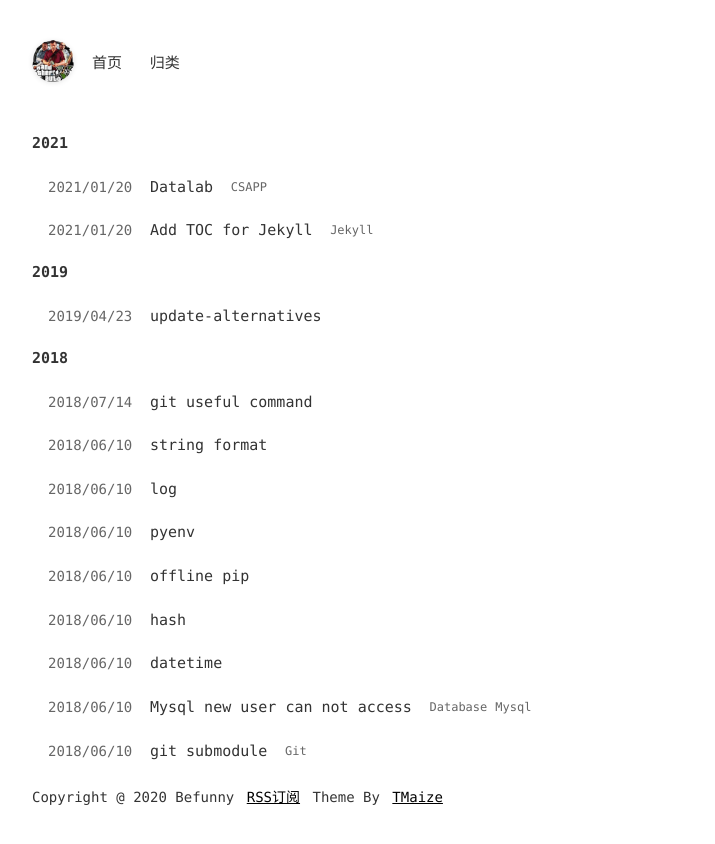
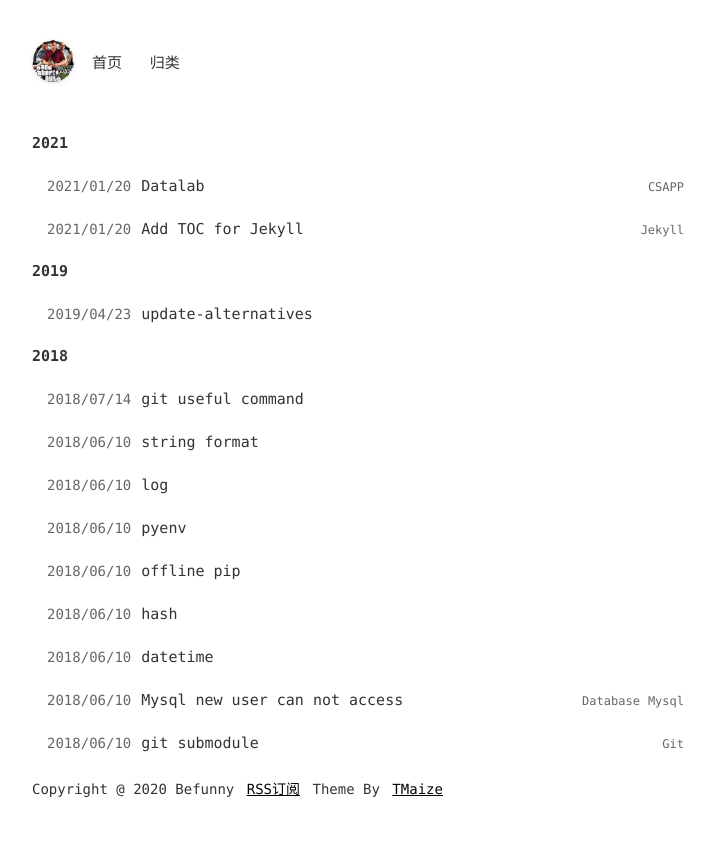
Before and after one commit to lln133208/lln133208.github.io, a Jekyll site: the page built from index.html, in a window 1280 px wide. Shown: the top 844 px of the page, without its empty margins (282-997 px from the left). Built offline with Jekyll 4.4.1, drawn with Linux system fonts in a browser that asks for light colours.

Commit message:
Refine UI

```diff
--- a/index.html
+++ b/index.html
@@ -14,10 +14,14 @@ title: 首页
     {%- endif %}
         <li>
           <span class="date">{{ post.date | date: "%Y/%m/%d" }}</span>
-          <a href="{{ site.baseurl | append: post.url }}" class="title hover-underline">{{ post.title }}</a>
-          {% for categorie in post.categories -%}
-          <a href="{{site.baseurl}}/pages/categories.html#{{ categorie }}" class="category hover-underline">{{ categorie }}</a>
-          {%- endfor %}
+          <div class="title">
+            <a href="{{ site.baseurl | append: post.url }}" class="hover-underline">{{ post.title }}</a>
+          </div>
+          <div class="categories">
+            {% for categorie in post.categories -%}
+            <a href="{{site.baseurl}}/pages/categories.html#{{ categorie }}" class="hover-underline">{{ categorie }}</a>
+            {%- endfor %}
+          </div>
         </li>
     {%- if forloop.last or post_previous_year != post_year %}
       </ul>
--- a/pages/categories.html
+++ b/pages/categories.html
@@ -19,7 +19,9 @@ title: 文章分类
       {%- for post in category[1] %}
       <li>
         <span class="date">{{ post.date | date: "%Y/%m/%d" }}</span>
-        <a href="{{ site.baseurl | append: post.url }}" class="title hover-underline">{{ post.title }}</a>
+        <div class="title">
+          <a href="{{ site.baseurl | append: post.url }}" class="hover-underline">{{ post.title }}</a>
+        </div>
       </li>
       {%- endfor %}
     </ul>
--- a/static/css/page.css
+++ b/static/css/page.css
@@ -3,28 +3,41 @@
   font-weight: bold;
   padding: 12px 0;
 }
+.list-post ul {
+  box-sizing: border-box;
+  padding-left: 15px;
+}
 .list-post li {
-  padding: 12px 0;
+  display: flex;
+  align-items: center;
+  padding: 8px 0;
+}
+.list-post li .date {
+  color: #666666;
+  font-size: 14px;
+  flex-shrink: 0;
+  margin-right: 10px;
+}
+.list-post li .title {
+  width: 0;
+  flex-grow: 1;
+  padding: 4px 0;
+  white-space: nowrap;
   overflow: hidden;
   text-overflow: ellipsis;
-  white-space: nowrap;
 }
-.list-post li .date {
-  padding: 0 8px 0 16px;
-  color: #666666;
-  font-size: 14px;
-  vertical-align: middle;
+.list-post li .title a {
+  font-size: 15px;
 }
-.list-post li .title {
-  font-size: 15px;
+.list-post li .categories {
+  flex-shrink: 0;
   padding: 3px 0;
-  vertical-align: middle;
+  margin-left: 10px;
 }
-.list-post li .category {
+.list-post li .categories a {
   font-size: 12px;
   color: #666666;
   margin-left: 8px;
-  vertical-align: middle;
 }
 .list-category h2 {
   font-size: 15px;
@@ -46,13 +59,8 @@
   font-size: 14px;
   border-bottom: 2px solid #eaeaea;
   width: 100%;
-  line-height: 1;
   padding: 10px 0;
-}
-.page-search #search-input::-webkit-input-placeholder {
-  font-size: 14px;
-  line-height: 1;
-  padding: 10px 0;
+  background-color: transparent;
 }
 .page-search h1 {
   padding: 12px 0;
@@ -103,21 +111,18 @@
     padding: 10px 0;
   }
   .list-post li {
-    padding: 10px 0;
+    padding: 6px 0;
   }
-  .list-post li .date {
-    font-size: 12px;
+  .list-post li .title a {
+    font-size: 14px;
   }
-  .list-post li .title {
-    font-size: 13px;
-  }
-  .list-post li .category {
-    font-size: 11px;
+  .list-post .categories {
+    display: none;
   }
   .list-category h2 {
     padding: 10px 0;
   }
   .list-category div a {
-    font-size: 13px;
+    font-size: 14px;
   }
 }
```
